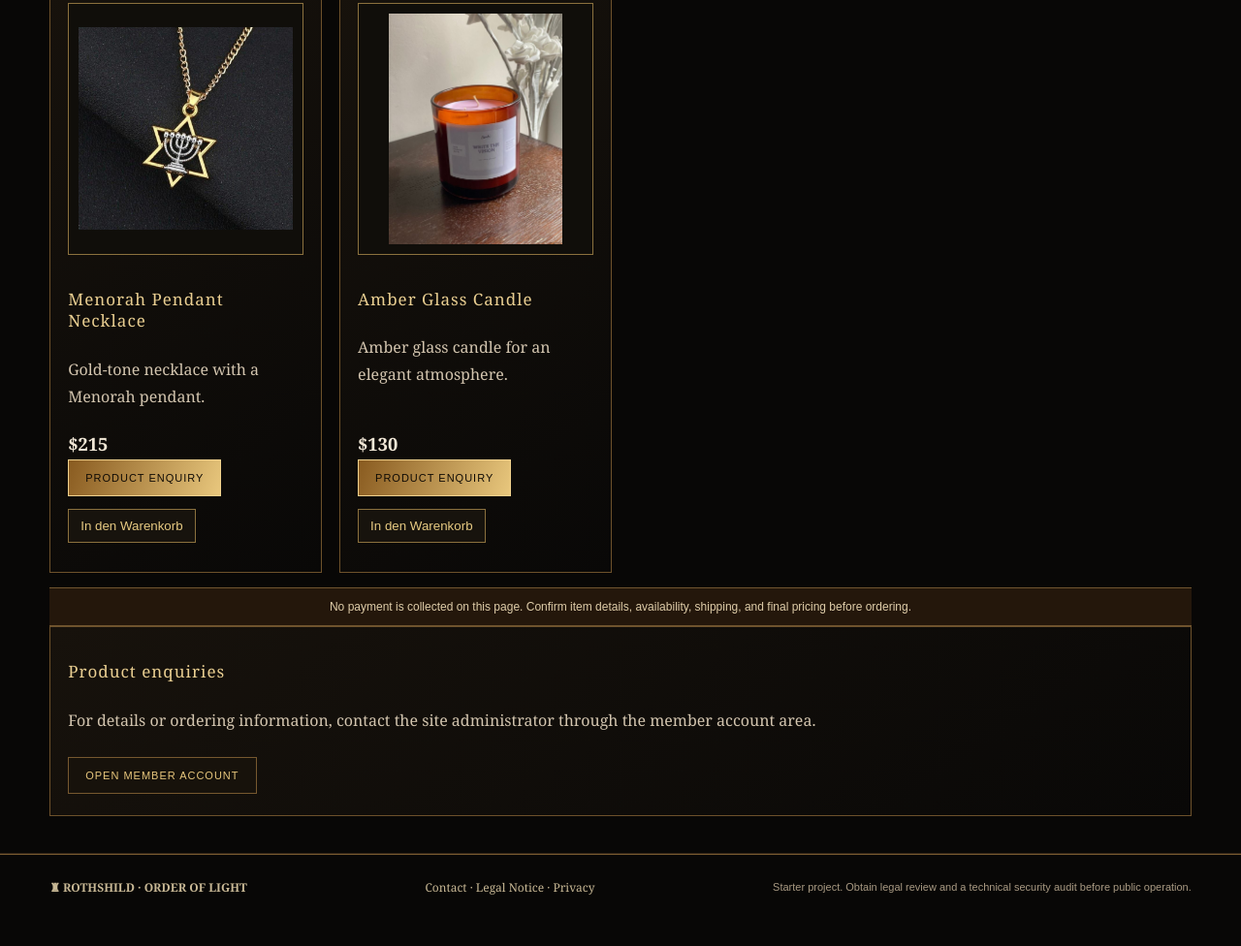
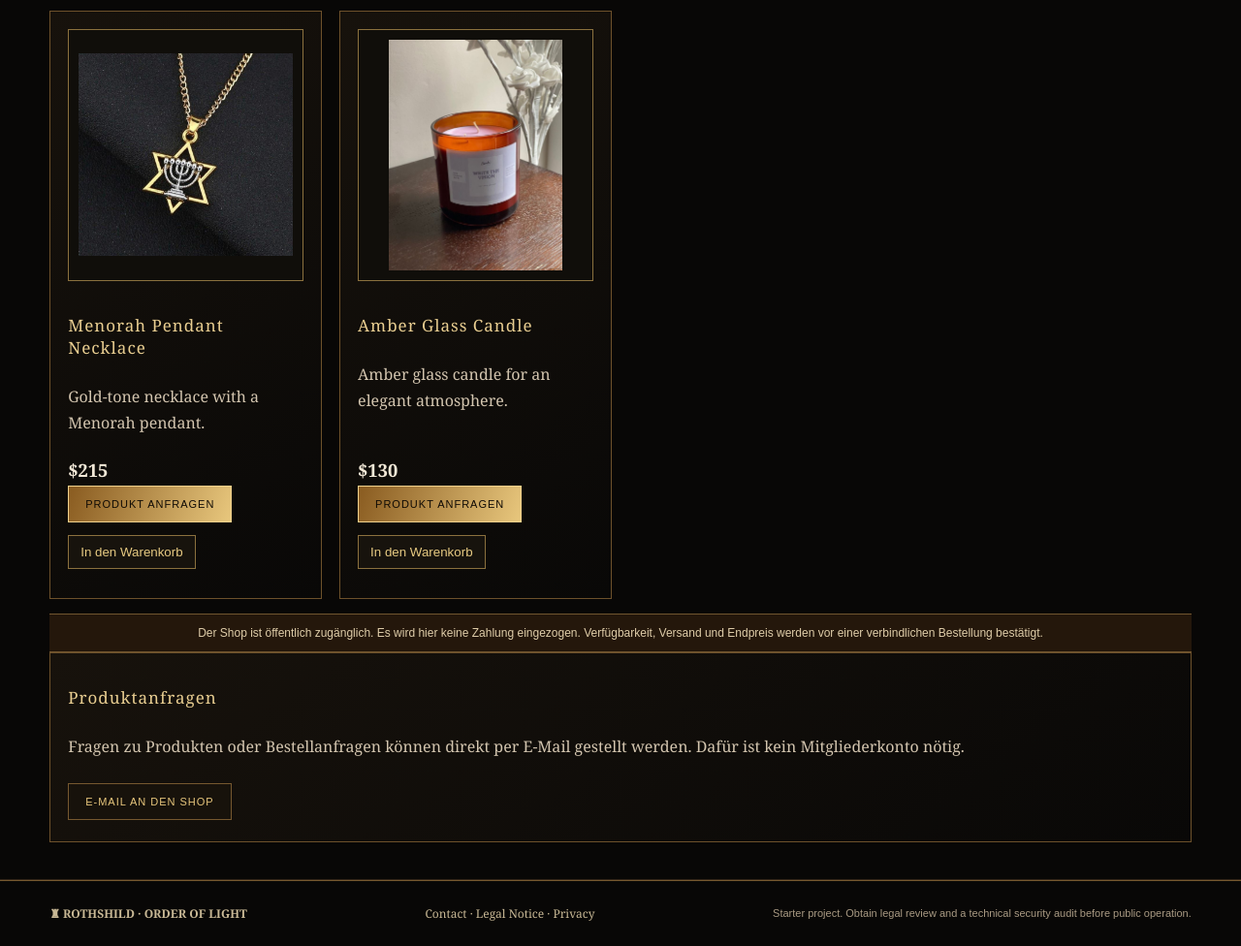
Before and after one commit to ariandomimate-blip/rothshild-order, a website: page public/shop.html in a window 1280 px wide. Shown: the part 901-1877 px from the top of the page at 97% size. Before the commit the page ends 1850 px from the top, so only its background shows below. Drawn offline with Linux system fonts and the light colour scheme.

Commit message:
Make shop product enquiries publicly accessible without account

```diff
--- a/public/shop.html
+++ b/public/shop.html
@@ -9,7 +9,7 @@
 <section id="profile"><h2>Profiles & Mentors</h2><div class="panel"><p>Profile details, interests, visibility, roles, and mentor assignments appear in your account. Administrators manage roles; mentor chats require consent from both participants.</p><div id="me" class="muted">No profile loaded.</div><div id="assignments"></div></div></section>
 <section id="admin"><h2>Administration</h2><div class="panel"><p>Only accounts with a server-side administrator role can access this data.</p><button class="outline" id="loadUsers">Load member list</button><div id="users"></div><p class="muted">Mentor assignment and role management are supported by the backend. Changes require a separate administrator action.</p></div></section>
 <section id="shop"><div class="eyebrow">COLLECTION · SYMBOLIC OBJECTS</div><h2>Order of Light Collection</h2>
-<p>Shop-Produkte · Warenkorb · Kasse. Die Bestellanfrage ist unverbindlich; Versand und Endpreis werden anschließend bestätigt.</p>
+<p>Der Shop ist öffentlich zugänglich — ein Mitgliederkonto ist zum Ansehen oder für eine Bestellanfrage nicht erforderlich. Die Bestellanfrage ist unverbindlich; Versand und Endpreis werden anschließend bestätigt.</p>
 <div class="cols">
 <article class="panel"><div class="product-art"><img src="/IMG_6339.jpeg" alt="Royal Shield" loading="lazy"></div><h3>Royal Shield</h3><p>Decorative shield with heraldic-inspired emblems.</p><strong>$100</strong><p><a class="gold" href="#contact">Product enquiry</a></p></article>
 <article class="panel"><div class="product-art"><img src="/IMG_6338.jpeg" alt="Mobility Staff" loading="lazy"></div><h3>Mobility Staff</h3><p>Decorative carved wooden staff.</p><strong>$200</strong><p><a class="gold" href="#contact">Product enquiry</a></p></article>
@@ -18,5 +18,7 @@
 <article class="panel"><div class="product-art"><img src="/IMG_6335.jpeg" alt="Menorah Pendant Necklace" loading="lazy"></div><h3>Menorah Pendant Necklace</h3><p>Gold-tone necklace with a Menorah pendant.</p><strong>$215</strong><p><a class="gold" href="#contact">Product enquiry</a></p></article>
 <article class="panel"><div class="product-art"><img src="/IMG_6334.jpeg" alt="Amber Candle" loading="lazy"></div><h3>Amber Glass Candle</h3><p>Amber glass candle for an elegant atmosphere.</p><strong>$130</strong><p><a class="gold" href="#contact">Product enquiry</a></p></article>
 </div>
-<div class="notice">No payment is collected on this page. Confirm item details, availability, shipping, and final pricing before ordering.</div>
-<div id="contact" class="panel"><h3>Product enquiries</h3><p>For details or ordering information, contact the site administrator through the member account area.</p><a class="outline" href="/profil.html">Open Member Account</a></div></section></main><footer><b>♜ ROTHSHILD · ORDER OF LIGHT</b><span>Contact · Legal Notice · Privacy</span><small>Starter project. Obtain legal review and a technical security audit before public operation.</small></footer><script src="/shop.js?v=20261102fix2" defer></script><script src="/app.js" defer></script></body></html>
+<div class="notice">Der Shop ist öffentlich zugänglich. Es wird hier keine Zahlung eingezogen. Verfügbarkeit, Versand und Endpreis werden vor einer verbindlichen Bestellung bestätigt.</div>
+<div id="contact" class="panel"><h3>Produktanfragen</h3><p>Fragen zu Produkten oder Bestellanfragen können direkt per E-Mail gestellt werden. Dafür ist kein Mitgliederkonto nötig.</p><a class="outline" href="mailto:rothschildofficial938@gmail.com?subject=ROTHSHILD%20Shopanfrage">E-Mail an den Shop</a></div></section></main><footer><b>♜ ROTHSHILD · ORDER OF LIGHT</b><span>Contact · Legal Notice · Privacy</span><small>Starter project. Obtain legal review and a technical security audit before public operation.</small></footer><script src="/shop.js?v=20261102fix2" defer></script><script src="/app.js" defer></script><script>
+(()=>{const cards=document.querySelectorAll('#shop article.panel');cards.forEach(card=>{const title=card.querySelector('h3')?.textContent?.trim();const link=card.querySelector('a[href="#contact"]');if(!title||!link)return;link.href='mailto:rothschildofficial938@gmail.com?subject='+encodeURIComponent('Shopanfrage: '+title)+'&body='+encodeURIComponent('Guten Tag,\\n\\nich interessiere mich für: '+title+'.\\nBitte teilen Sie mir Verfügbarkeit, Versandkosten und den Endpreis mit.\\n\\nVielen Dank.');link.textContent='Produkt anfragen';});})();
+</script></body></html>
```
